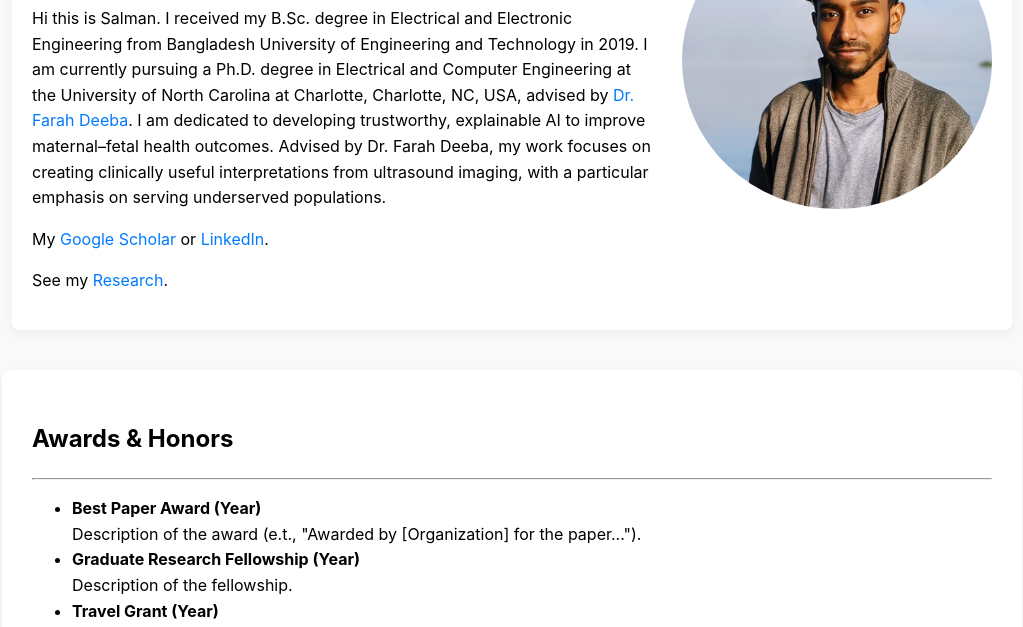
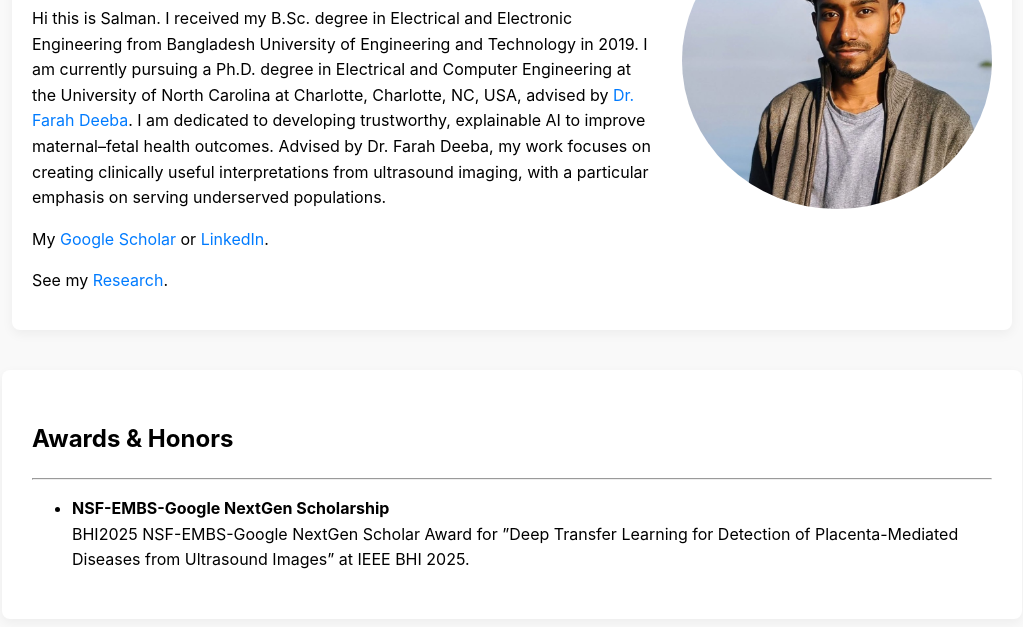
Before and after one commit to SalmanJubairJim6/SalmanJubairJim6.github.io, a plain HTML site: page index.html in a window 1280 px wide. Shown: the part 168-795 px from the top of the page, without its empty margins (128-1151 px from the left). Drawn offline with Linux system fonts and the light colour scheme.

Commit message:
Update index.html

```diff
--- a/index.html
+++ b/index.html
@@ -141,16 +141,8 @@
 
     <hr> <ul>
       <li>
-        <strong>Best Paper Award (Year)</strong><br>
-        Description of the award (e.t., "Awarded by [Organization] for the paper...").
-      </li>
-      <li>
-        <strong>Graduate Research Fellowship (Year)</strong><br>
-        Description of the fellowship.
-      </li>
-      <li>
-        <strong>Travel Grant (Year)</strong><br>
-        [Conference/Event Name] - Awarded by [Funding Body].
+        <strong>NSF-EMBS-Google NextGen Scholarship</strong><br>
+        BHI2025 NSF-EMBS-Google NextGen Scholar Award for ”Deep Transfer Learning for Detection of Placenta-Mediated Diseases from Ultrasound Images” at IEEE BHI 2025.
       </li>
     </ul>
 
```
